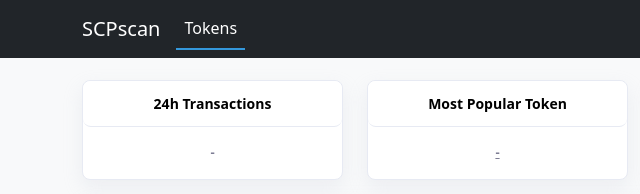
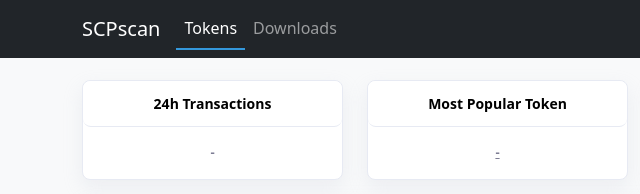
Before and after one commit to stakecube/scpscan, a plain HTML site: page public/index.html in a window 1280 px wide. Shown: the top 194 px of the page, 0-640 px from the left. Drawn offline with Linux system fonts and the light colour scheme; no server answers.

Commit message:
[UI] Add Downloads page to the public UI

```diff
--- a/public/index.html
+++ b/public/index.html
@@ -39,6 +39,9 @@
           <ul class="navbar-nav me-auto mb-2 mb-md-0">
             <li class="nav-item">
               <a class="nav-link active" aria-current="page" href="/">Tokens</a>
+            </li>
+            <li class="nav-item">
+              <a class="nav-link" href="/downloads.html">Downloads</a>
             </li>
           </ul>
           <form class="d-flex my-0">
```
Also changed, not shown: public/contract.html (+3 -0 lines), public/download.html (+5 -4 lines).
